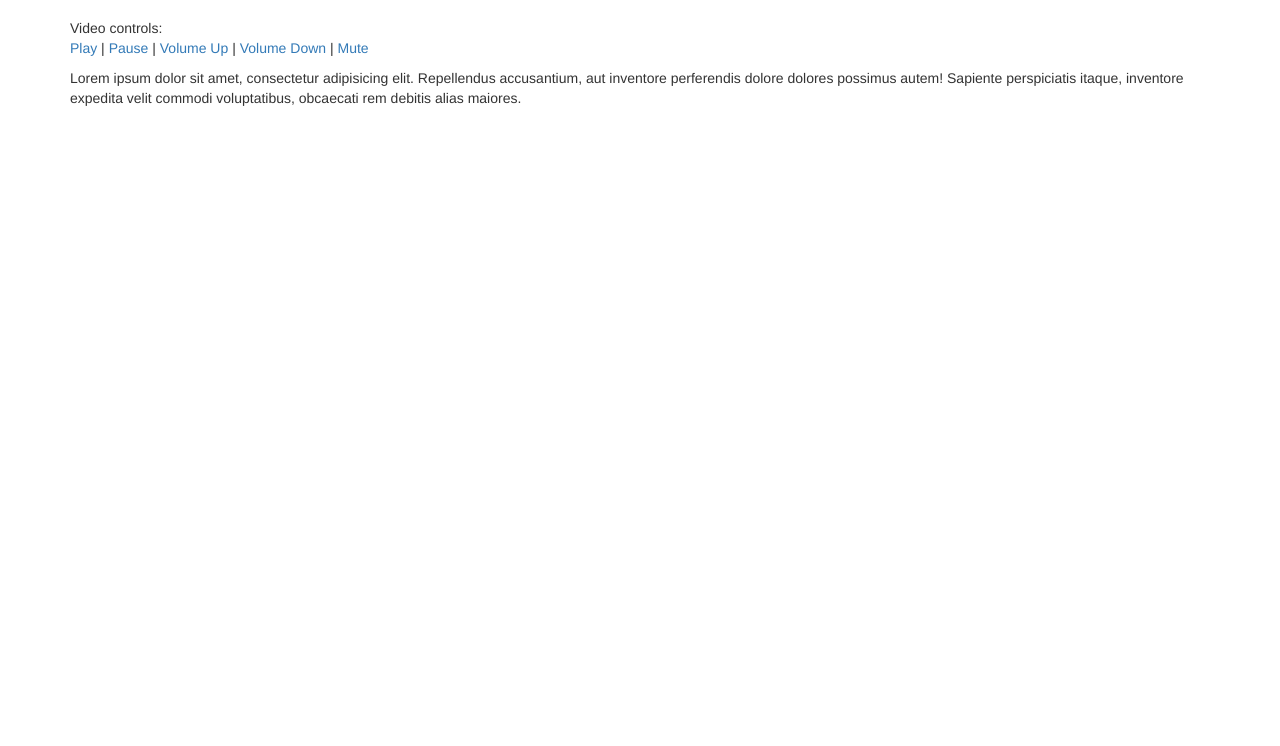
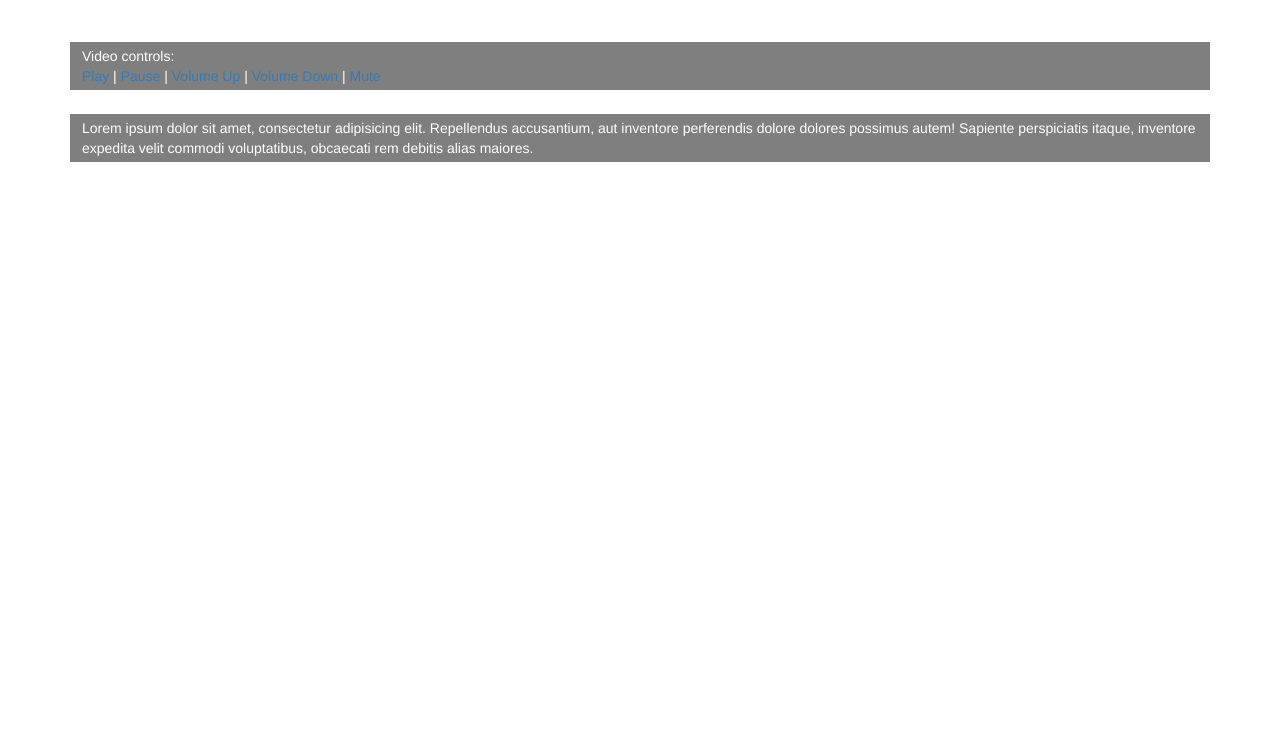
Before and after one commit to joshtlk1/TravelTheWord_flickr_apilab18, a website: page index.html at #/winter in a window 1280 px wide. Shown: the part 54-800 px from the top of the page. Drawn offline with nearby package versions, Linux system fonts and the light colour scheme; some packages are replaced by stand-ins of ours; no server answers.

Commit message:
late work

```diff
--- a/css/stylesheet.css
+++ b/css/stylesheet.css
@@ -1,3 +1,9 @@
 #navbar {
 	z-index: 2000;
 }
+
+.black-50 {
+    background: url(../images/black-50-trans.png);
+    color: #fff;
+    padding: 4px 12px;
+    margin: 24px 0;
--- a/index.html
+++ b/index.html
@@ -7,7 +7,7 @@
 	<link rel="stylesheet" type="text/css" href="css/stylesheet.css">
 	<title>Seasons</title>
 </head>
-<body ng-app="mySeasons">
+<body ng-app="mySeasons" ng-controller="summerCtrl">
 	<!-- navigation bar -->
 	<nav class="navbar navbar-inverse" id="navbar">
   		<div class="container-fluid">
@@ -24,7 +24,7 @@
 	</nav> <!--navigation bar ends-->
 	<!-- wrapper for tubular video content as background -->
 <div id="wrapper" class="container">
-	<p id="video-controls">Video controls:<br /><a href="#" class="tubular-play">Play</a> | <a href="#" class="tubular-pause">Pause</a> | <a href="#" class="tubular-volume-up">Volume Up</a> | <a href="#" class="tubular-volume-down">Volume Down</a> | <a href="#" class="tubular-mute">Mute</a>
+	<p class="black-50" id="video-controls">Video controls:<br /><a href="#" class="tubular-play">Play</a> | <a href="#" class="tubular-pause">Pause</a> | <a href="#" class="tubular-volume-up">Volume Up</a> | <a href="#" class="tubular-volume-down">Volume Down</a> | <a href="#" class="tubular-mute">Mute</a>
 	</p>
 
 
--- a/js/summercontroller.js
+++ b/js/summercontroller.js
@@ -3,7 +3,7 @@ var app = angular.module("mySeasons");
 app.controller('summerCtrl', function($scope, $http){
 	$http({
   method: 'GET',
-  url: 'http://history.openweathermap.org/data/2.5/history/city?id={4990729}&type=hour&start={1466467200}&end={1469664000}'
+  url: 'https://api.flickr.com/services/feeds/photos_public.gne?jsoncallback=JSON_CALLBACK'
 }).then(function successCallback(response) {
    $scope.season = response.data.season;
   }, function errorCallback(response) {
--- a/partials/summer.html
+++ b/partials/summer.html
@@ -1 +1 @@
-Lorem ipsum dolor sit amet, consectetur adipisicing elit. Repellendus accusantium, aut inventore perferendis dolore dolores possimus autem! Sapiente perspiciatis itaque, inventore expedita velit commodi voluptatibus, obcaecati rem debitis alias maiores.
+<div class="black-50">Lorem ipsum dolor sit amet, consectetur adipisicing elit. Repellendus accusantium, aut inventore perferendis dolore dolores possimus autem! Sapiente perspiciatis itaque, inventore expedita velit commodi voluptatibus, obcaecati rem debitis alias maiores.</div>
```
Also changed, not shown: partials/winter.html (+1 -1 lines), images/black-50-trans.png (added), 1 other file.
